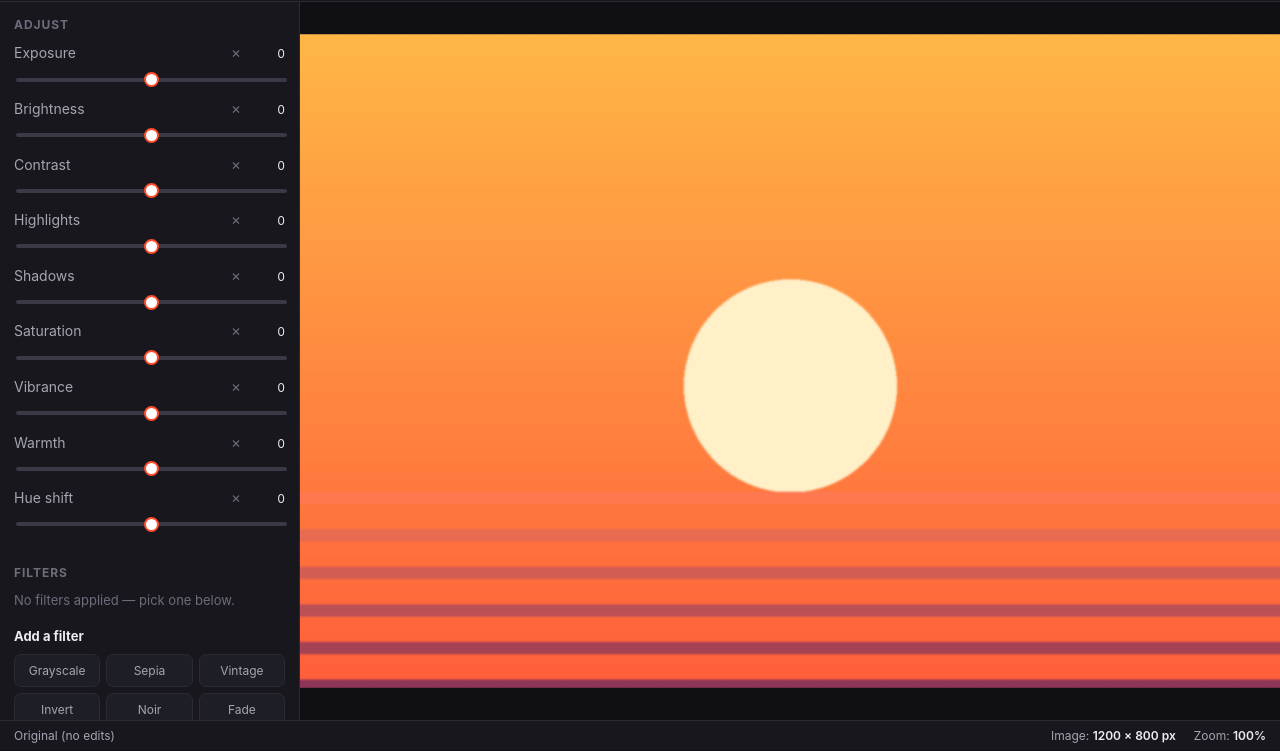
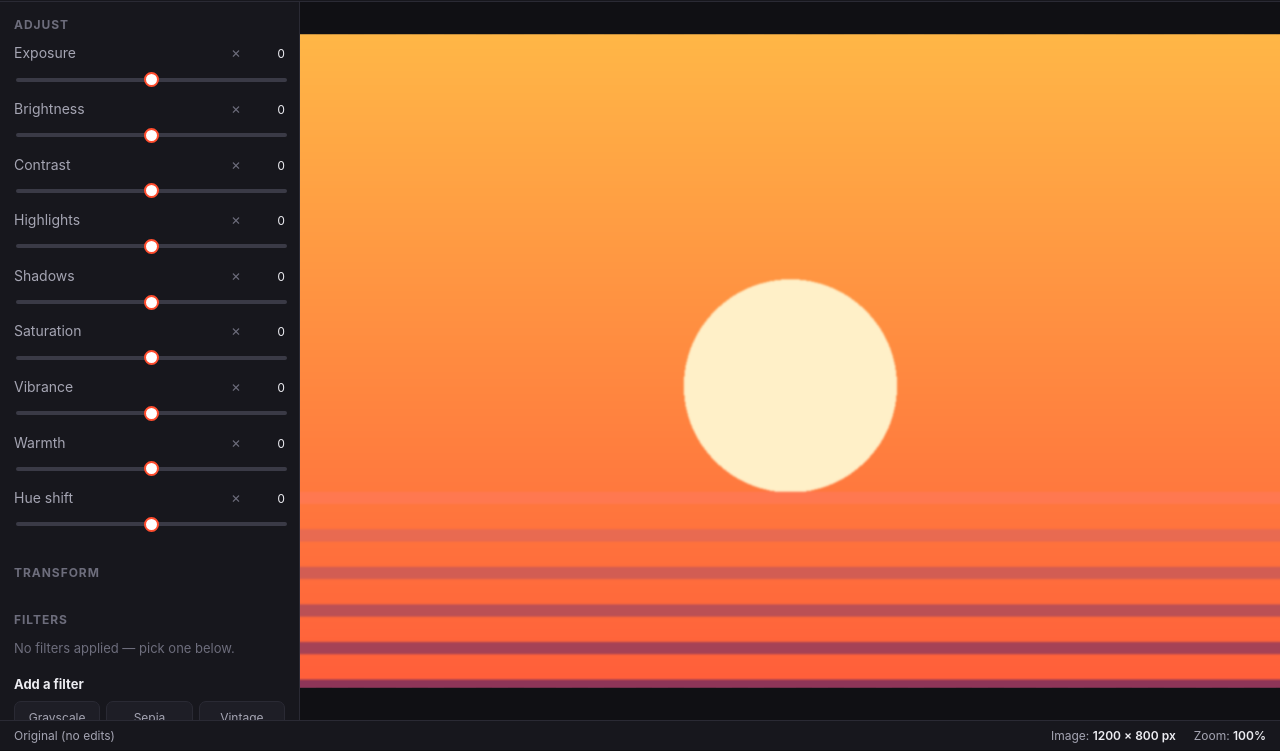
Before and after one commit to iamkorvynn/pixelforge, a website with bundled scripts: page index.html in a window 1280 px wide. Shown: the part 50-801 px from the top of the page. Built offline with nearby package versions, Linux system fonts and the light colour scheme.

Commit message:
Add Transform section to the sidebar

```diff
--- a/index.html
+++ b/index.html
@@ -40,6 +40,11 @@
     <section class="panel" aria-label="Adjustments">
       <h2>Adjust</h2>
       <div id="sliders"></div>
+    </section>
+
+    <section class="panel" aria-label="Transform">
+      <h2>Transform</h2>
+      <div id="transform-panel"></div>
     </section>
 
     <section class="panel" aria-label="Filters">
```
